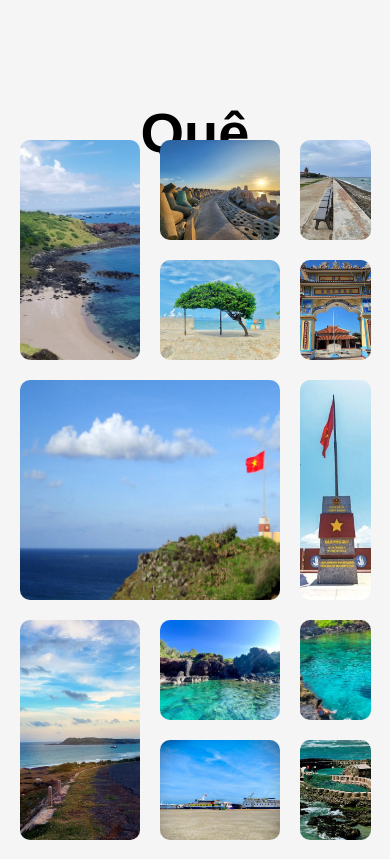
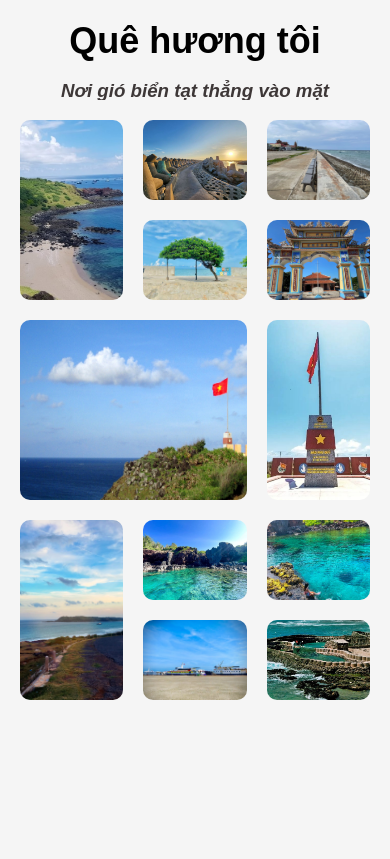
Before and after one commit to Hupewolf/Section-Grid-Gallery, a plain HTML site: page index.html in a window 390 px wide. Drawn offline with Linux system fonts and the light colour scheme.

Commit message:
challenge4 fit

```diff
--- a/style.css
+++ b/style.css
@@ -87,10 +87,13 @@ h3 {
     display: none;
 }
 
-@media (max-width: 1024px) {
+@media (max-width: 990px) {
     .gallery {
         grid-template-columns: repeat(auto-fit, minmax(210px, 1fr));
         grid-auto-rows: 175px;
+    }
+    .item.text {
+        padding: 10px;
     }
 }
 
@@ -101,9 +104,27 @@ h3 {
     }
 }
 
-@media (max-width: 425px) {
+@media (max-width: 590px) {
     .gallery {
         grid-template-columns: repeat(auto-fit, minmax(120px, 1fr));
         grid-auto-rows: 100px;
     }
+    .item.text {
+        padding: 0;
+    }
+    .maintext {
+        font-size: 42px;
+        font-weight: 700;
+    }
 }
+
+@media (max-width: 440px) {
+    .gallery {
+        grid-template-columns: repeat(auto-fit, minmax(96px, 1fr));
+        grid-auto-rows: 80px;
+    }
+    .maintext {
+        font-size: 36px;
+        font-weight: 600;
+    }
+}
```
